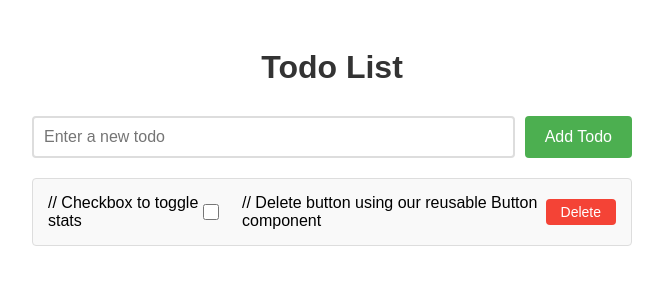
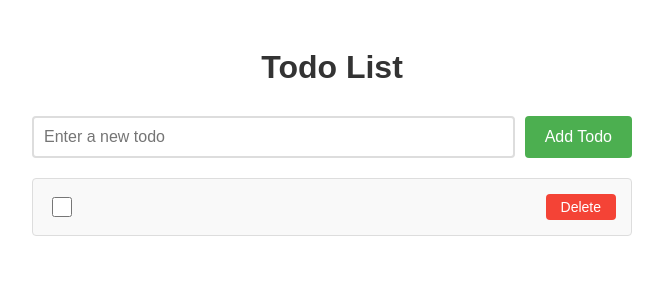
Before and after one commit to SP26-CS351-MarcRobertson/CS351-Lab3-MarcRobertson, a React (Create React App) app in the folder todo-list-lab/: page / in a window 1280 px wide. Both pictures are taken after typing "Sample" into the empty fields and a click on the button "Add Todo". Shown: the top 300 px of the page, without its empty margins (308-971 px from the left). Built offline with nearby package versions, Linux system fonts and the light colour scheme.

Commit message:
Updated ToDoItem.js
- fixed syntax to for js comment

```diff
--- a/todo-list-lab/src/components/TodoItem.js
+++ b/todo-list-lab/src/components/TodoItem.js
@@ -8,13 +8,14 @@ function TodoItem({ todo, onToggle, onDelete }) {
     return (
 
         <div className="todo-item">
-            // Checkbox to toggle stats
+            {/* Checkbox to toggle stats */}
             <input
                 type="checkbox"
                 checked={todo.completed}
                 onChange={onToggle}
             />
 
+            {/* Todo text with a tradition line-through styling if completed */}
             <span
                 style={{
                     textDecoration: todo.completed ? 'line-through' : 'none',
@@ -24,7 +25,7 @@ function TodoItem({ todo, onToggle, onDelete }) {
             >
             </span>
 
-            // Delete button using our reusable Button component
+            {/* Delete button using our reusable Button component */}
             <Button
                 text='Delete'
                 onClick={onDelete}
```
